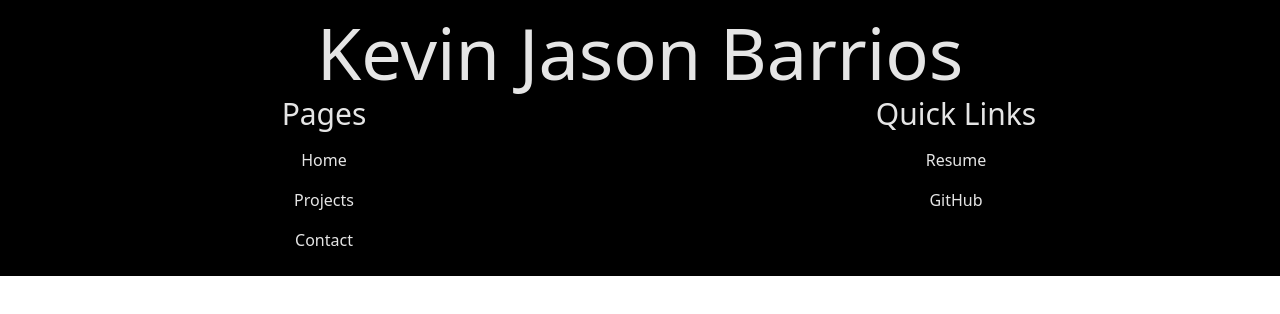
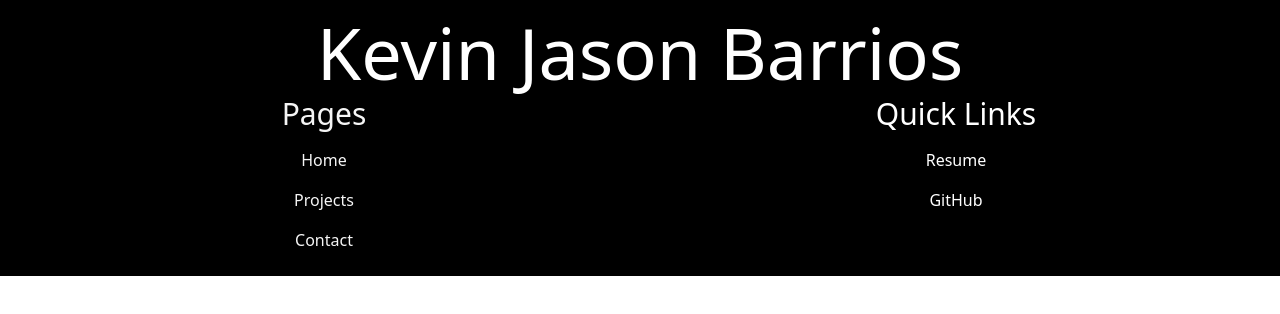
Before and after one commit to barrioskevin/barrioskevin.github.io, a website: page comps/header.html in a window 1280 px wide. Drawn offline with Linux system fonts and the light colour scheme.

Commit message:
fallback colors on header component.

```diff
--- a/comps/header.html
+++ b/comps/header.html
@@ -1,11 +1,11 @@
 <header class="bg-black p-2 flex items-center flex-col">
-  <h1 class="text-neutral-200 mt-2 text-7xl text-center">Kevin Jason Barrios</h1>
+  <h1 class="text-neutral-100 text-white mt-2 text-7xl text-center">Kevin Jason Barrios</h1>
   <!-- needs a margin? -->
   <div class="flex flex-col w-full justify-end sm:flex-row">
-    <div class="text-neutral-200 flex-1 m-2">
+    <div class="text-neutral-100 flex-1 m-2">
       <h2 class="text-3xl mb-2 text-center">Pages</h2>
       <nav>
-        <ul class="list-none flex flex-col text-center items-center text-base text-neutral-200">
+        <ul class="list-none flex flex-col text-center items-center text-base text-neutral-100 textt-white">
           <li class="w-[25%] m-2 rounded-full hover:bg-[#f7f2e7] hover:text-slate-800">
             <a href="../index.html">Home</a>
           </li>
@@ -18,10 +18,10 @@
         </ul>
       </nav>
     </div>
-    <div class="text-neutral-200 flex-1 m-2">
+    <div class="text-neutral-100 text-white flex-1 m-2">
       <h2 class="text-3xl mb-2 text-center">Quick Links</h2>
       <nav>
-        <ul class="list-none flex flex-col text-center items-center text-base text-neutral-200">
+        <ul class="list-none flex flex-col text-center items-center text-base text-neutral-100 text-white">
           <li class="w-[25%] m-2 rounded-full hover:bg-[#f7f2e7] hover:text-slate-800">
             <a href="../resources/docs/barrik3_CV.pdf" target="_blank"
               >Resume</a
```
Also changed, not shown: styles/output.css.
